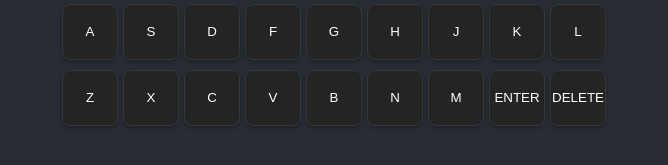
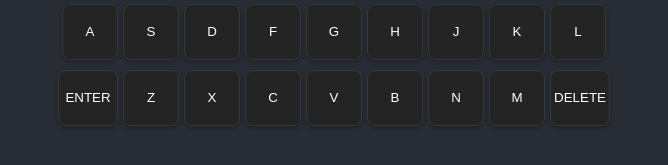
Before and after one commit to seenpeh/wordle, a React (Vite) app in the folder frontend/: page / in a window 1280 px wide. Shown: the part 421-586 px from the top of the page, without its empty margins (306-974 px from the left). Built offline with nearby package versions, Linux system fonts and the light colour scheme.

Commit message:
fixed the keyboard part 2

```diff
--- a/frontend/src/App.jsx
+++ b/frontend/src/App.jsx
@@ -6,14 +6,19 @@ import useWordle from './hooks/useWordle';
 import './index.css';
 
 const App = () => {
-  const correctWord = 'REACT';
+  const correctWord = 'CRAWL';
   const { guesses, currentGuess, onKeyPress } = useWordle(correctWord);
 
   return (
     <div className="App">
       <h1>Wordle</h1>
       <Board guesses={guesses} currentGuess={currentGuess} correctWord={correctWord} />
-      <Keyboard onKeyPress={onKeyPress} />
+      <Keyboard
+        onKeyPress={onKeyPress}
+        guesses={guesses}
+        currentGuess={currentGuess}
+        correctWord={correctWord}
+      />
     </div>
   );
 };
--- a/frontend/src/components/Key.jsx
+++ b/frontend/src/components/Key.jsx
@@ -1,9 +1,9 @@
 // src/components/Key.js
 import React from 'react';
 
-const Key = ({ letter, onClick }) => {
+const Key = ({ letter, onClick, status, wide }) => {
   return (
-    <button className="key" onClick={() => onClick(letter)}>
+    <button className={`key ${status} ${wide ? 'wide' : ''}`} onClick={() => onClick(letter)}>
       {letter}
     </button>
   );
--- a/frontend/src/components/Keyboard.jsx
+++ b/frontend/src/components/Keyboard.jsx
@@ -2,31 +2,49 @@
 import React from 'react';
 import Key from './Key';
 
-
-
-const Keyboard = ({ onKeyPress }) => {
+const Keyboard = ({ onKeyPress, guesses, currentGuess, correctWord }) => {
   const firstRow = 'QWERTYUIOP'.split('');
   const secondRow = 'ASDFGHJKL'.split('');
   const thirdRow = 'ZXCVBNM'.split('');
+
+  const getKeyStatus = (key) => {
+    let status = '';
+
+    guesses.forEach((guess) => {
+      if (guess.includes(key)) {
+        if (correctWord.includes(key)) {
+          if (guess.indexOf(key) === correctWord.indexOf(key)) {
+            status = 'correct';
+          } else if (status !== 'correct') {
+            status = 'misplaced';
+          }
+        } else if (status !== 'correct' && status !== 'misplaced') {
+          status = 'wrong';
+        }
+      }
+    });
+
+    return status;
+  };
 
   return (
     <div className="keyboard">
       <div className="row">
         {firstRow.map((key) => (
-          <Key key={key} letter={key} onClick={onKeyPress} />
+          <Key key={key} letter={key} status={getKeyStatus(key)} onClick={onKeyPress} />
         ))}
       </div>
       <div className="row">
         {secondRow.map((key) => (
-          <Key key={key} letter={key} onClick={onKeyPress} />
+          <Key key={key} letter={key} status={getKeyStatus(key)} onClick={onKeyPress} />
         ))}
       </div>
       <div className="row">
+        <Key key="ENTER" letter="ENTER" status="" onClick={onKeyPress} wide />
         {thirdRow.map((key) => (
-          <Key key={key} letter={key} onClick={onKeyPress} />
+          <Key key={key} letter={key} status={getKeyStatus(key)} onClick={onKeyPress} />
         ))}
-        <Key key="ENTER" letter="ENTER" onClick={onKeyPress} />
-        <Key key="DELETE" letter="DELETE" onClick={onKeyPress} />
+        <Key key="DELETE" letter="DELETE" status="" onClick={onKeyPress} wide />
       </div>
     </div>
   );
--- a/frontend/src/index.css
+++ b/frontend/src/index.css
@@ -43,6 +43,7 @@ body {
 
 .misplaced {
   background-color: yellow;
+  color: rgb(39, 39, 39);
 }
 
 .wrong {
@@ -70,3 +71,20 @@ body {
 .key:hover {
   background-color: #555;
 }
+
+.key.correct {
+  background-color: green;
+}
+
+.key.misplaced {
+  background-color: yellow;
+  color: rgb(39, 39, 39);
+}
+
+.key.wrong {
+  background-color: grey;
+}
+
+.key.wide {
+  width: 60px;
+}
```
